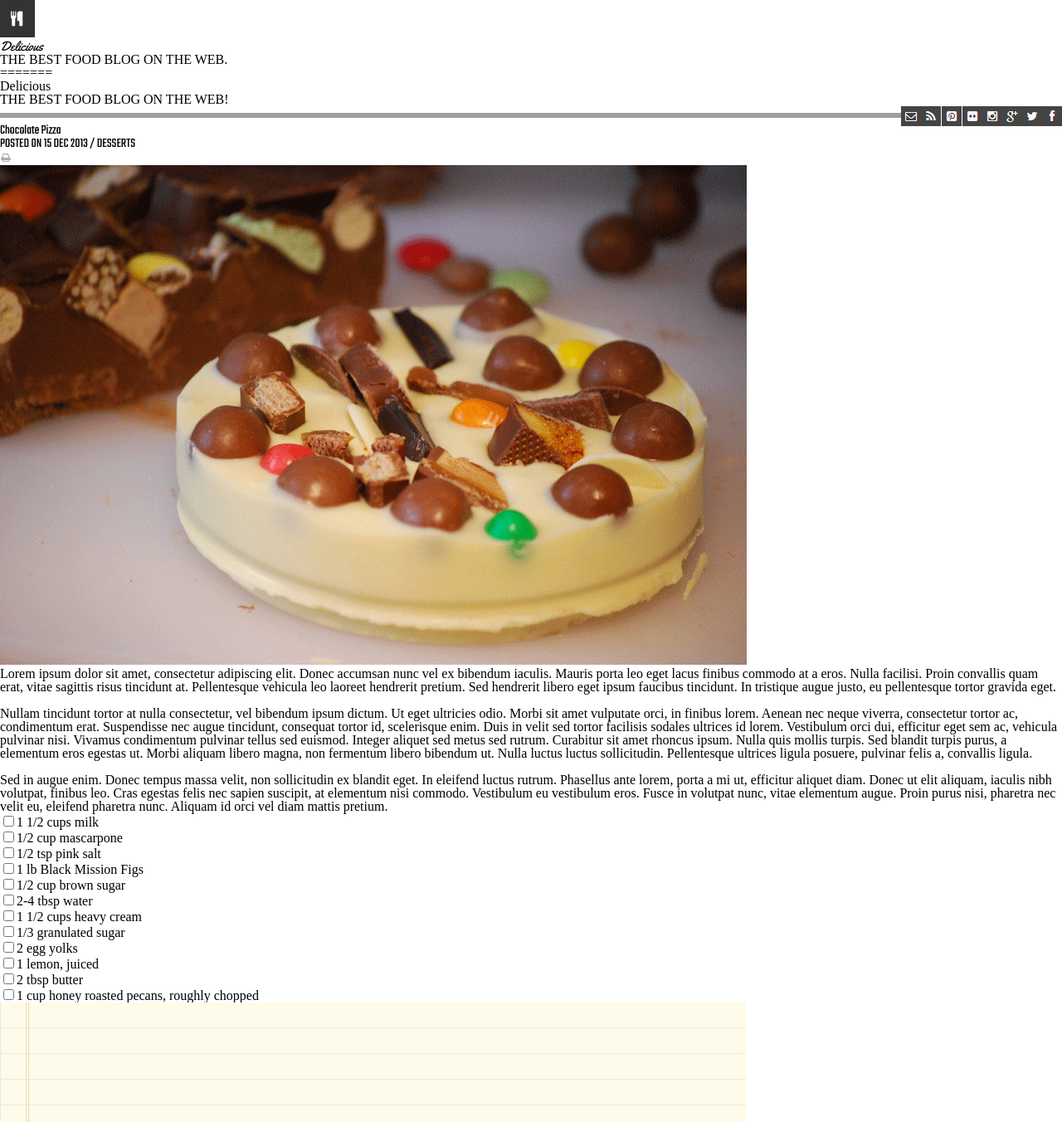
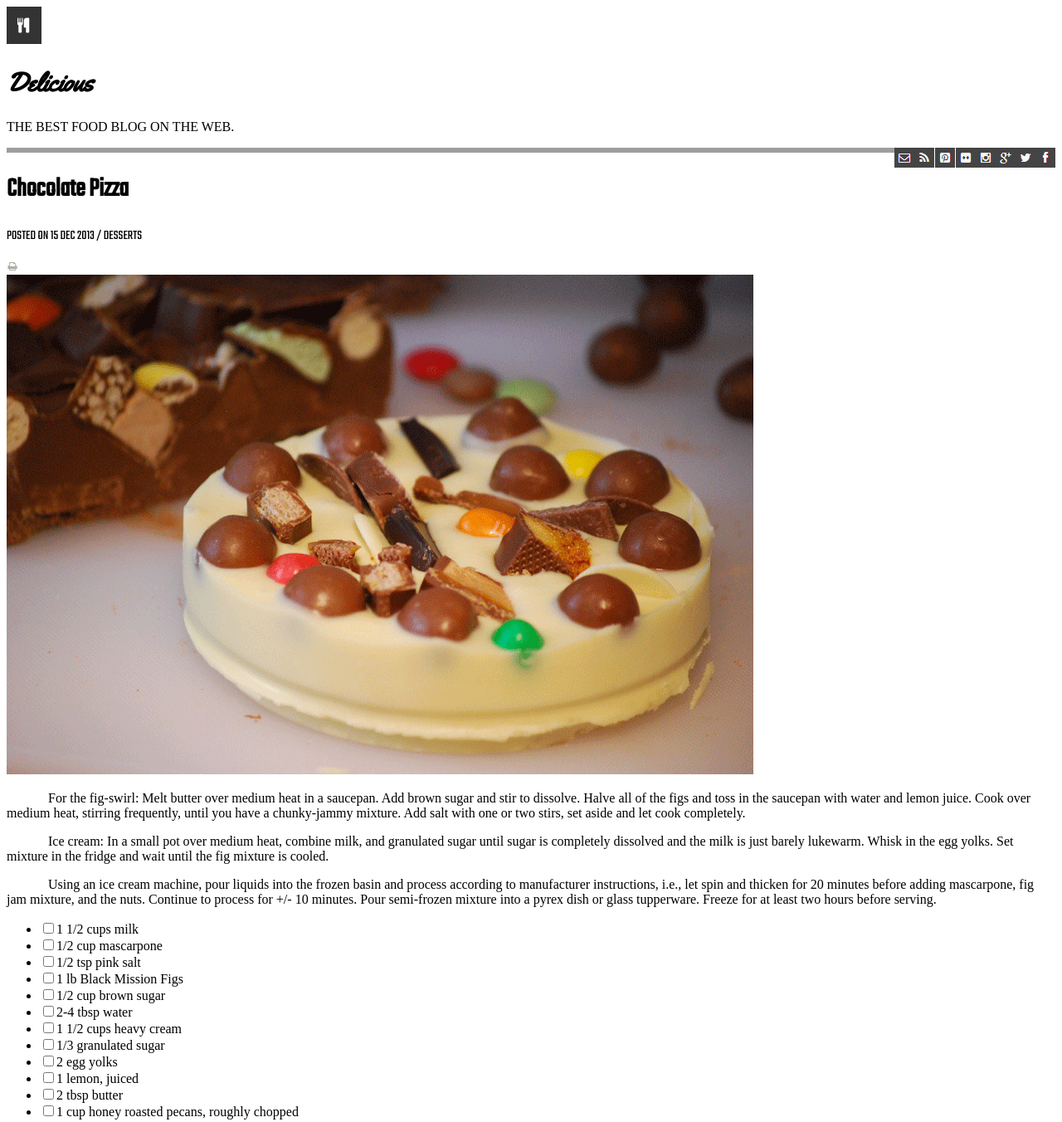
Before and after one commit to Trey64/choco-pizza, a plain HTML site: page index.html in a window 1280 px wide. Shown: the top 1352 px of the page at 83% size. Drawn offline with Linux system fonts and the light colour scheme; grey boxes are pictures that could not be loaded.

Commit message:
Added and styled recipe directions

```diff
--- a/index.html
+++ b/index.html
@@ -5,9 +5,6 @@
 
     <title>Delicious - The Best Food Blog on the Web</title>
     <!-- <link rel="stylesheet" href="reset.css"> -->
-
-    <title>Delicious - The Best Food Blog on the Web!</title>
-    <link rel="stylesheet" href="reset.css">
 
     <link rel="stylesheet" href="style.css">
   </head>
@@ -17,10 +14,6 @@
 
       <h1 class="delicious">Delicious</h1>
         <p><span>THE BEST FOOD BLOG ON THE WEB.</span></p>
-=======
-      <h1>Delicious</h1>
-        <p><span>THE BEST FOOD BLOG ON THE WEB!</span></p>
-
 
       <nav>
         <ul>
@@ -44,11 +37,11 @@
           <section>
             <img src="img/choco-pizza.png">
             <article>
-              <p>Lorem ipsum dolor sit amet, consectetur adipiscing elit. Donec accumsan nunc vel ex bibendum iaculis. Mauris porta leo eget lacus finibus commodo at a eros. Nulla facilisi. Proin convallis quam erat, vitae sagittis risus tincidunt at. Pellentesque vehicula leo laoreet hendrerit pretium. Sed hendrerit libero eget ipsum faucibus tincidunt. In tristique augue justo, eu pellentesque tortor gravida eget.<br><br>
+              <p class="directions">For the fig-swirl: Melt butter over medium heat in a saucepan. Add brown sugar and stir to dissolve. Halve all of the figs and toss in the saucepan with water and lemon juice. Cook over medium heat, stirring frequently, until you have a chunky-jammy mixture. Add salt with one or two stirs, set aside and let cook completely.</p>
 
-Nullam tincidunt tortor at nulla consectetur, vel bibendum ipsum dictum. Ut eget ultricies odio. Morbi sit amet vulputate orci, in finibus lorem. Aenean nec neque viverra, consectetur tortor ac, condimentum erat. Suspendisse nec augue tincidunt, consequat tortor id, scelerisque enim. Duis in velit sed tortor facilisis sodales ultrices id lorem. Vestibulum orci dui, efficitur eget sem ac, vehicula pulvinar nisi. Vivamus condimentum pulvinar tellus sed euismod. Integer aliquet sed metus sed rutrum. Curabitur sit amet rhoncus ipsum. Nulla quis mollis turpis. Sed blandit turpis purus, a elementum eros egestas ut. Morbi aliquam libero magna, non fermentum libero bibendum ut. Nulla luctus luctus sollicitudin. Pellentesque ultrices ligula posuere, pulvinar felis a, convallis ligula.<br><br>
+              <p class="directions">Ice cream: In a small pot over medium heat, combine milk, and granulated sugar until sugar is completely dissolved and the milk is just barely lukewarm. Whisk in the egg yolks. Set mixture in the fridge and wait until the fig mixture is cooled.</p>
 
-Sed in augue enim. Donec tempus massa velit, non sollicitudin ex blandit eget. In eleifend luctus rutrum. Phasellus ante lorem, porta a mi ut, efficitur aliquet diam. Donec ut elit aliquam, iaculis nibh volutpat, finibus leo. Cras egestas felis nec sapien suscipit, at elementum nisi commodo. Vestibulum eu vestibulum eros. Fusce in volutpat nunc, vitae elementum augue. Proin purus nisi, pharetra nec velit eu, eleifend pharetra nunc. Aliquam id orci vel diam mattis pretium.</p>
+              <p class="directions">Using an ice cream machine, pour liquids into the frozen basin and process according to manufacturer instructions, i.e., let spin and thicken for 20 minutes before adding mascarpone, fig jam mixture, and the nuts. Continue to process for +/- 10 minutes. Pour semi-frozen mixture into a pyrex dish or glass tupperware. Freeze for at least two hours before serving.</p>
             </article>
 <ul>
   <li><input type="checkbox">1 1/2 cups milk</li>
--- a/style.css
+++ b/style.css
@@ -12,6 +12,7 @@
 .icons {
   display: inline;
   float: right;
+
 }
 
 .dashes {
@@ -19,3 +20,7 @@
 	background: url(http://ibrahimjabbari.com/english/images/hr-11.png) repeat-x 0 0;
     border: 0;
 }
+
+.directions {
+  text-indent: 50px;
+}
```
